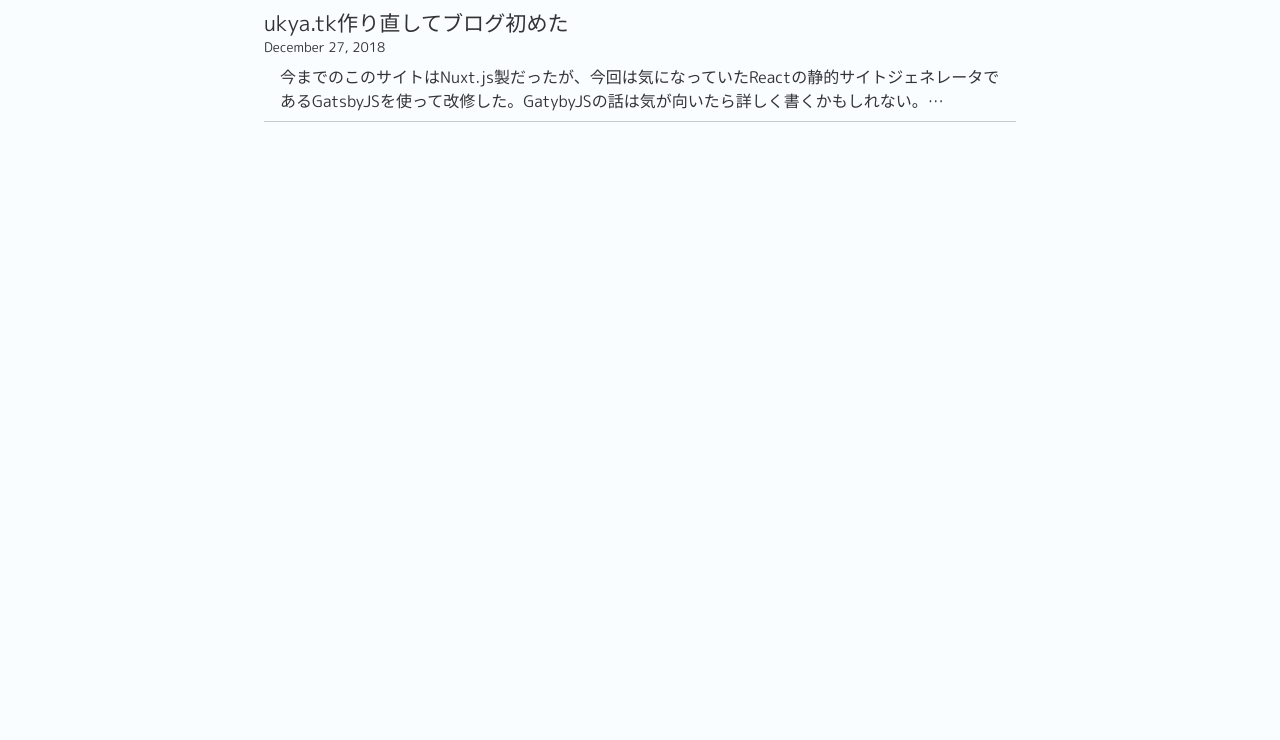
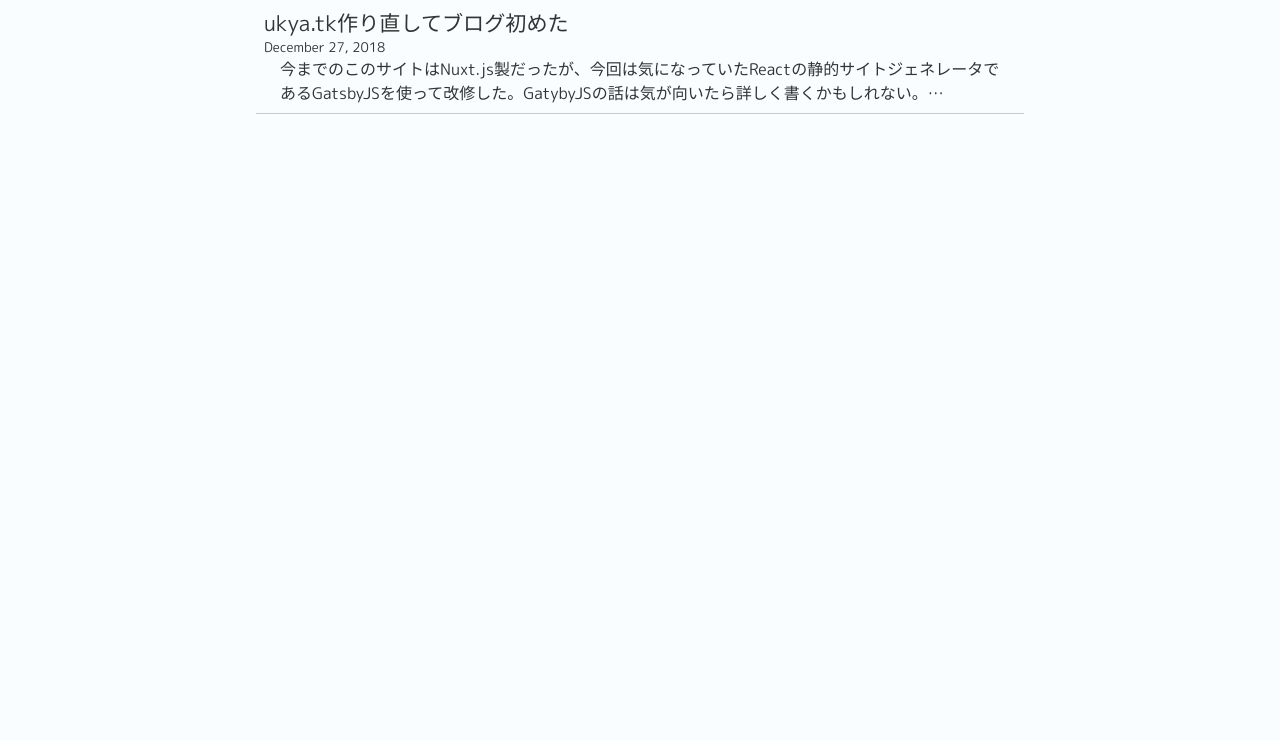
Before and after one commit to fuku710/ukya-site, a Gatsby site: page /blog in a window 1280 px wide. Shown: the part 60-800 px from the top of the page. Built offline with nearby package versions, Linux system fonts and the light colour scheme; Gatsby itself is replaced by a stand-in of ours; some packages are replaced by stand-ins of ours.

Commit message:
Fix Style

```diff
--- a/src/components/PostItem.js
+++ b/src/components/PostItem.js
@@ -5,17 +5,23 @@ import { Link } from 'gatsby'
 export default function PostItem({ title, date, excerpt, to, href }) {
   return (
     <ItemContainer>
-      <Title>
-        {href ? <a href={href}>{title}</a> : <Link to={to}>{title}</Link>}
-      </Title>
-      <Date>{date}</Date>
-      <Excerpt>{excerpt}</Excerpt>
+      <Item>
+        <Title>
+          {href ? <a href={href}>{title}</a> : <Link to={to}>{title}</Link>}
+        </Title>
+        <Date>{date}</Date>
+        <Excerpt>{excerpt}</Excerpt>
+      </Item>
       <BorderLine />
     </ItemContainer>
   )
 }
 
 const ItemContainer = styled.section`
+  /* padding: 8px; */
+`
+
+const Item = styled.div`
   padding: 8px;
 `
 
@@ -32,7 +38,7 @@ const Title = styled.h3`
 const Date = styled.small``
 
 const Excerpt = styled.p`
-  margin: 8px;
+  margin: 0px;
   margin-left: 1em;
   margin-right: 1em;
 `
```
